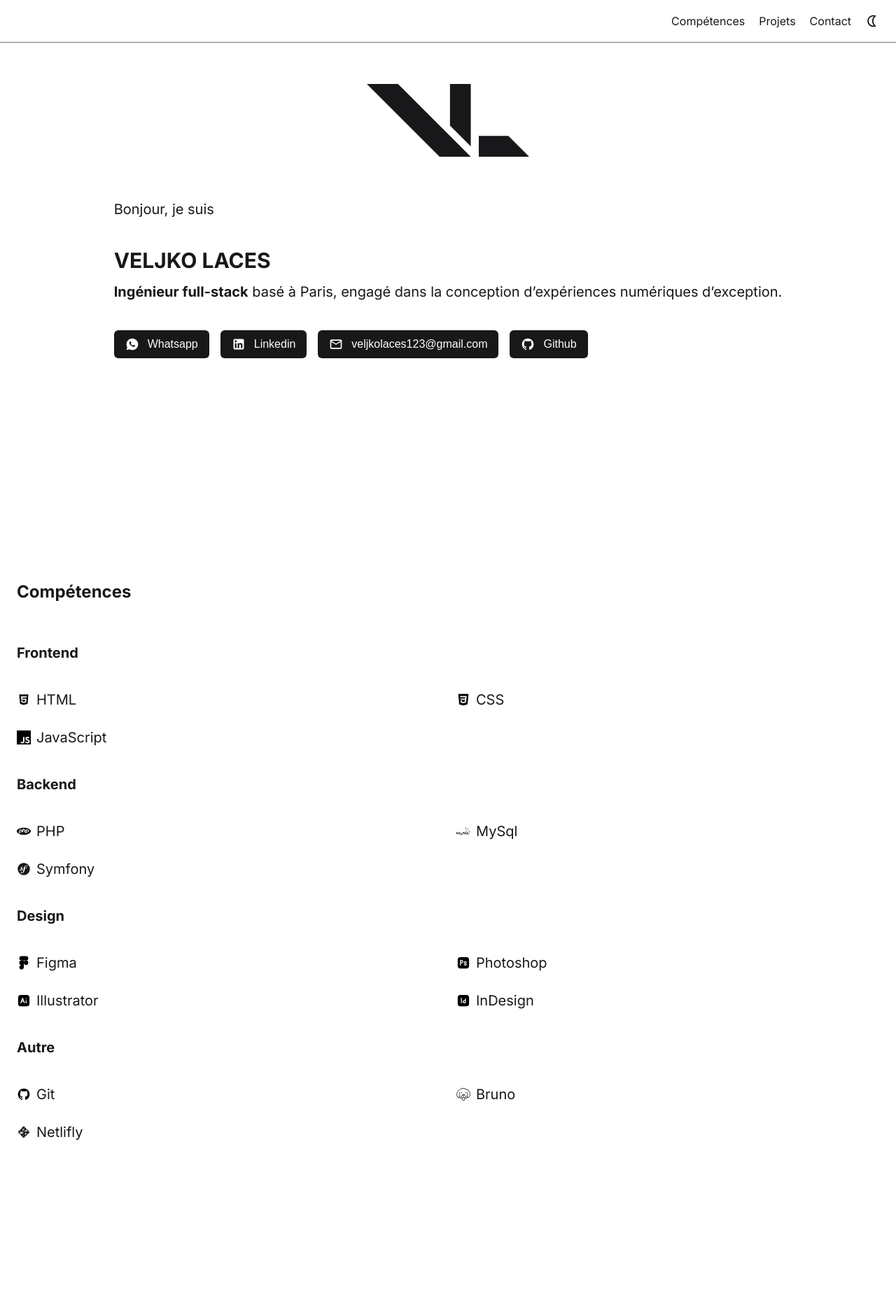
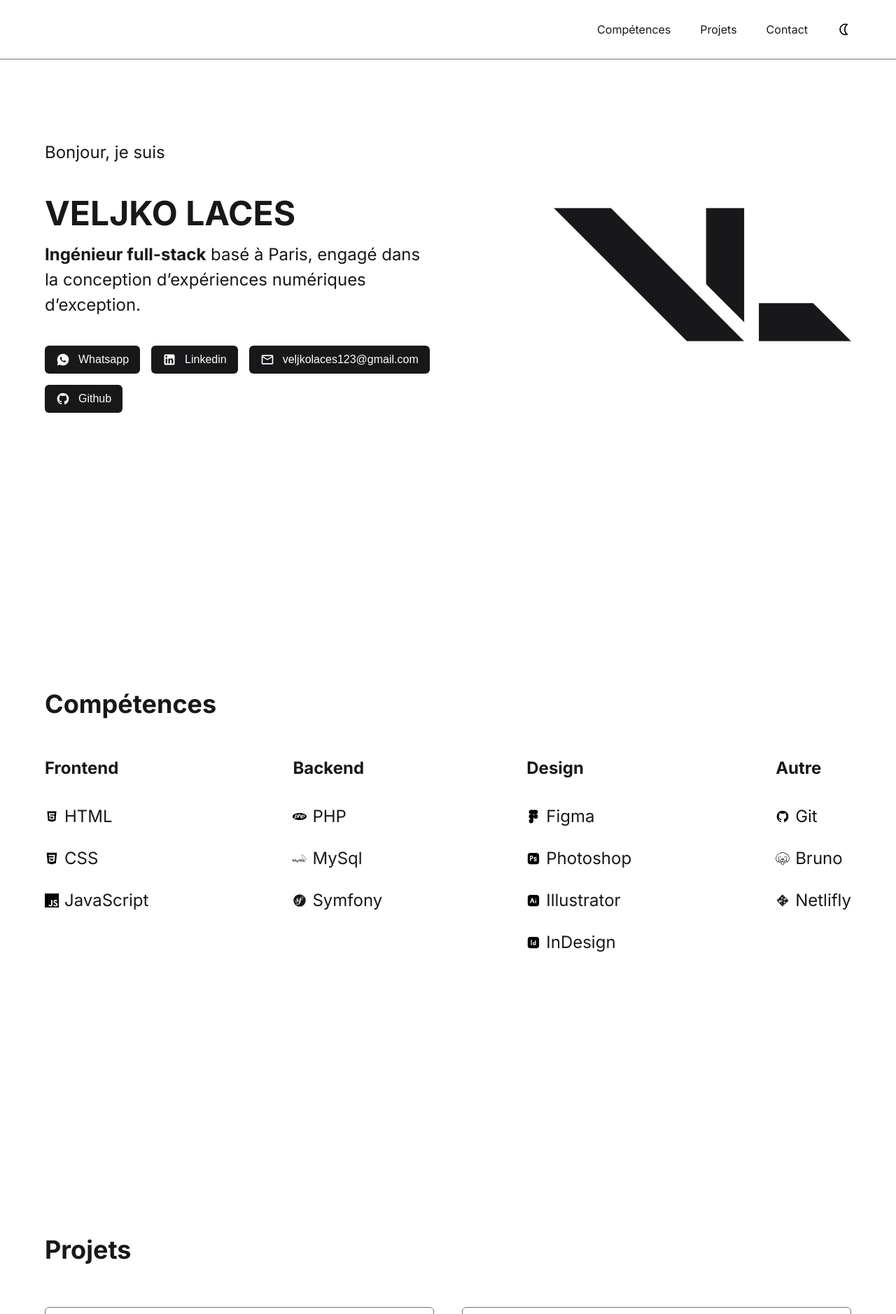
Before and after one commit to Veljko-Laces/Portfolio, a PHP site: page / in a window 1280 px wide. Shown: the top 1878 px of the page at 70% size. Run offline with PHP 8.4, Linux system fonts and the light colour scheme.

Commit message:
Ajout des media queries pour un affichage desktop optimal

```diff
--- a/assets/css/style.css
+++ b/assets/css/style.css
@@ -322,3 +322,120 @@ footer {
     flex-direction: column;
     gap: 40px;
 }
+
+@media screen and (min-width: 767px) {
+
+    h1 {
+        font-size: 3rem;
+        line-height: 3.6rem;
+        font-weight: 700;
+    }
+
+    h2 {
+        font-size: 2.25rem;
+        line-height: 2.7rem;
+        font-weight: 700;
+    }
+
+    h3 {
+        font-size: 1.5rem;
+        line-height: 1.3rem;
+        font-weight: 700;
+    }
+
+    .text-lg {
+        font-size: 1.5rem;
+        line-height: 2.25rem;
+        font-weight: 400;
+    }
+
+    .text-base {
+        font-size: 1rem;
+        line-height: 1.5rem;
+        font-weight: 400;
+    }
+
+    .TEXT-base-pillule {
+        font-size: 0.75rem;
+        line-height: 1.125rem;
+        font-weight: 400;
+    }
+
+    nav {
+        padding: 32px 64px;
+        gap:42px;
+    }
+
+    .accueil {
+        padding: 200px 64px;
+        flex-direction: row-reverse;
+        justify-content: space-between;
+        align-items: center;
+    }
+
+    .accueil-contenu {
+        width: 560px;
+        height: 385px;
+    }
+
+    .competences {
+        padding: 200px 64px;
+    }
+
+    .competences-contenu {
+        display: flex;
+        flex-direction: row;
+        justify-content: space-between;
+    }
+
+    .projets {
+        padding: 200px 64px;
+    }
+
+    .cards {
+        grid-template-columns: repeat(2, 1fr);
+    }
+
+    .contact-logo {
+        padding: 0px 64px;
+        display: flex;
+        flex-direction: row;
+        justify-content: space-between;
+        align-items: center;
+    }
+
+    .contact {
+        padding: 200px 64px;
+    }
+
+    .contact-logo {
+        display: flex;
+        align-items: center;
+    }
+
+    .logo-desktop{
+        display: block;
+        width: 425px;
+        height: 191px;
+        display: flex;
+        justify-content: center;
+        align-items: center;
+    }
+
+    .btn-desktop {
+        width: fit-content;
+        padding: 8px 16px;
+    }
+
+    .sous-competences {
+        grid-template-columns: repeat(1, 1fr);
+    }
+
+    footer {
+        padding: 40px 64px;
+        flex-direction: row;
+        justify-content: space-between;
+        align-items: center;
+    }
+
+}
```
